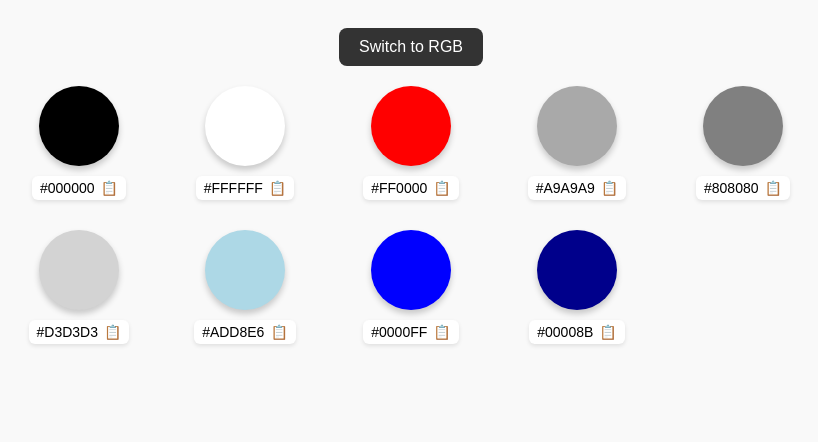
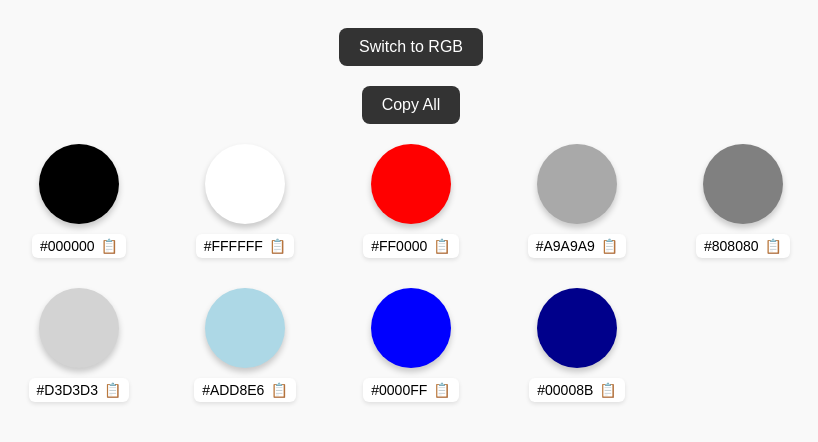
Before and after one commit to TGJASSIYT/thats-how, a plain HTML site: page color-palette.html in a window 1280 px wide. Shown: the whole page, without its empty margins (229-1047 px from the left). Drawn offline with Linux system fonts and the light colour scheme.

Commit message:
update color-palette.html

```diff
--- a/color-palette.html
+++ b/color-palette.html
@@ -67,6 +67,7 @@
 </head>
 <body>
   <button class="toggle-btn" onclick="toggleFormat()">Switch to RGB</button>
+  <button class="toggle-btn" onclick="copyAll()">Copy All</button>
   <div class="grid" id="colorGrid"></div>  <script>
     const colors = [
       {name: "Black", hex: "#000000", rgb: "rgb(0,0,0)"},
@@ -115,6 +116,13 @@
       renderColors();
     }
 
+    function copyAll() {
+      const allCodes = colors.map(c => showHex ? c.hex : c.rgb).join(", ");
+      navigator.clipboard.writeText(allCodes).then(() => {
+      alert("All codes copied!");
+    });
+    }
+
     renderColors();
   </script></body>
 </html>
```
